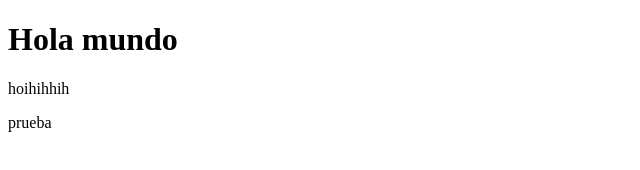
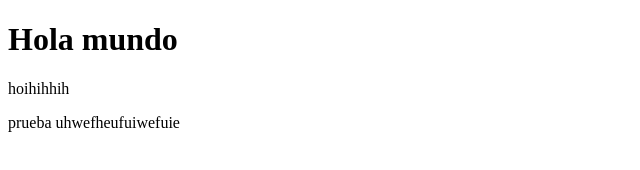
Before and after one commit to aldima45/repositorio, a plain HTML site: page index.html in a window 1280 px wide. Shown: the whole page, without its empty margins (0-640 px from the left). Drawn offline with Linux system fonts and the light colour scheme.

Commit message:
algo jaimito2

```diff
--- a/index.html
+++ b/index.html
@@ -9,6 +9,6 @@
 <body>
     <h1>Hola mundo</h1>
     <p>hoihihhih</p>
-    <p>prueba</p>
+    <p>prueba uhwefheufuiwefuie</p>
 </body>
 </html>
```
